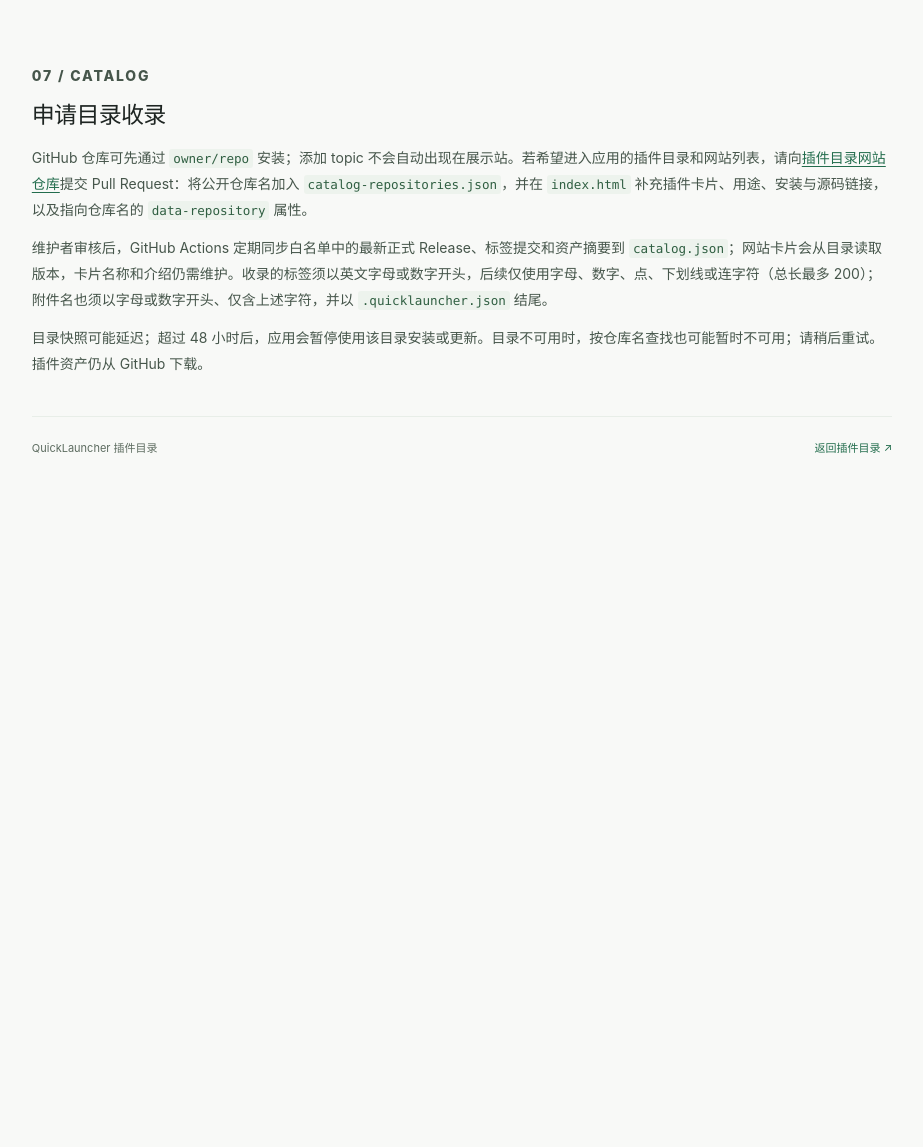
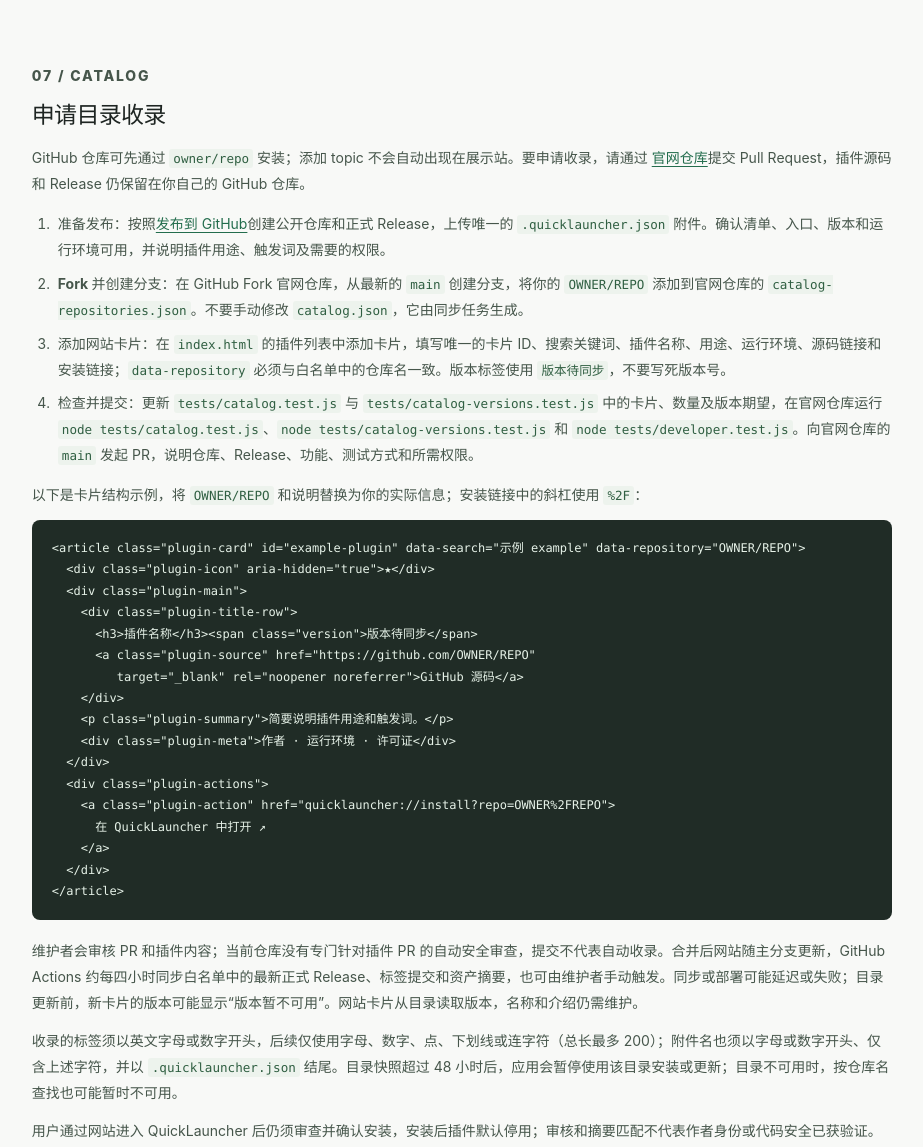
Before and after one commit to peiel/quicklauncher-plugin-site, a plain HTML site: page developer.html in a window 1280 px wide. Shown: the part 5105-6252 px from the top of the page, without its empty margins (311-1234 px from the left). Before the commit the page ends 5592 px from the top, so only its background shows below. Drawn offline with Linux system fonts and the light colour scheme.

Commit message:
docs: explain plugin contribution via pull requests

```diff
--- a/developer.html
+++ b/developer.html
@@ -155,9 +155,34 @@ python3 "$WORK_DIR/package_github_plugin.py" "$WORK_DIR/source" "$WORK_DIR/my-pl
 
       <section class="docs-section" id="catalog" aria-labelledby="catalog-title">
         <p class="section-label">07 / CATALOG</p><h2 id="catalog-title">申请目录收录</h2>
-        <p>GitHub 仓库可先通过 <code>owner/repo</code> 安装；添加 topic 不会自动出现在展示站。若希望进入应用的插件目录和网站列表，请向<a href="https://github.com/peiel/quicklauncher-plugin-site">插件目录网站仓库</a>提交 Pull Request：将公开仓库名加入 <code>catalog-repositories.json</code>，并在 <code>index.html</code> 补充插件卡片、用途、安装与源码链接，以及指向仓库名的 <code>data-repository</code> 属性。</p>
-        <p>维护者审核后，GitHub Actions 定期同步白名单中的最新正式 Release、标签提交和资产摘要到 <code>catalog.json</code>；网站卡片会从目录读取版本，卡片名称和介绍仍需维护。收录的标签须以英文字母或数字开头，后续仅使用字母、数字、点、下划线或连字符（总长最多 200）；附件名也须以字母或数字开头、仅含上述字符，并以 <code>.quicklauncher.json</code> 结尾。</p>
-        <p>目录快照可能延迟；超过 48 小时后，应用会暂停使用该目录安装或更新。目录不可用时，按仓库名查找也可能暂时不可用；请稍后重试。插件资产仍从 GitHub 下载。</p>
+        <p>GitHub 仓库可先通过 <code>owner/repo</code> 安装；添加 topic 不会自动出现在展示站。要申请收录，请通过 <a href="https://github.com/peiel/quicklauncher-plugin-site">官网仓库</a>提交 Pull Request，插件源码和 Release 仍保留在你自己的 GitHub 仓库。</p>
+        <ol class="docs-list">
+          <li><strong>准备发布：</strong>按照<a href="#publish">发布到 GitHub</a>创建公开仓库和正式 Release，上传唯一的 <code>.quicklauncher.json</code> 附件。确认清单、入口、版本和运行环境可用，并说明插件用途、触发词及需要的权限。</li>
+          <li><strong>Fork 并创建分支：</strong>在 GitHub Fork 官网仓库，从最新的 <code>main</code> 创建分支，将你的 <code>OWNER/REPO</code> 添加到官网仓库的 <code>catalog-repositories.json</code>。不要手动修改 <code>catalog.json</code>，它由同步任务生成。</li>
+          <li><strong>添加网站卡片：</strong>在 <code>index.html</code> 的插件列表中添加卡片，填写唯一的卡片 ID、搜索关键词、插件名称、用途、运行环境、源码链接和安装链接；<code>data-repository</code> 必须与白名单中的仓库名一致。版本标签使用 <code>版本待同步</code>，不要写死版本号。</li>
+          <li><strong>检查并提交：</strong>更新 <code>tests/catalog.test.js</code> 与 <code>tests/catalog-versions.test.js</code> 中的卡片、数量及版本期望，在官网仓库运行 <code>node tests/catalog.test.js</code>、<code>node tests/catalog-versions.test.js</code> 和 <code>node tests/developer.test.js</code>。向官网仓库的 <code>main</code> 发起 PR，说明仓库、Release、功能、测试方式和所需权限。</li>
+        </ol>
+        <p>以下是卡片结构示例，将 <code>OWNER/REPO</code> 和说明替换为你的实际信息；安装链接中的斜杠使用 <code>%2F</code>：</p>
+        <pre><code>&lt;article class=&quot;plugin-card&quot; id=&quot;example-plugin&quot; data-search=&quot;示例 example&quot; data-repository=&quot;OWNER/REPO&quot;&gt;
+  &lt;div class=&quot;plugin-icon&quot; aria-hidden=&quot;true&quot;&gt;★&lt;/div&gt;
+  &lt;div class=&quot;plugin-main&quot;&gt;
+    &lt;div class=&quot;plugin-title-row&quot;&gt;
+      &lt;h3&gt;插件名称&lt;/h3&gt;&lt;span class=&quot;version&quot;&gt;版本待同步&lt;/span&gt;
+      &lt;a class=&quot;plugin-source&quot; href=&quot;https://github.com/OWNER/REPO&quot;
+         target=&quot;_blank&quot; rel=&quot;noopener noreferrer&quot;&gt;GitHub 源码&lt;/a&gt;
+    &lt;/div&gt;
+    &lt;p class=&quot;plugin-summary&quot;&gt;简要说明插件用途和触发词。&lt;/p&gt;
+    &lt;div class=&quot;plugin-meta&quot;&gt;作者 · 运行环境 · 许可证&lt;/div&gt;
+  &lt;/div&gt;
+  &lt;div class=&quot;plugin-actions&quot;&gt;
+    &lt;a class=&quot;plugin-action&quot; href=&quot;quicklauncher://install?repo=OWNER%2FREPO&quot;&gt;
+      在 QuickLauncher 中打开 ↗
+    &lt;/a&gt;
+  &lt;/div&gt;
+&lt;/article&gt;</code></pre>
+        <p>维护者会审核 PR 和插件内容；当前仓库没有专门针对插件 PR 的自动安全审查，提交不代表自动收录。合并后网站随主分支更新，GitHub Actions 约每四小时同步白名单中的最新正式 Release、标签提交和资产摘要，也可由维护者手动触发。同步或部署可能延迟或失败；目录更新前，新卡片的版本可能显示“版本暂不可用”。网站卡片从目录读取版本，名称和介绍仍需维护。</p>
+        <p>收录的标签须以英文字母或数字开头，后续仅使用字母、数字、点、下划线或连字符（总长最多 200）；附件名也须以字母或数字开头、仅含上述字符，并以 <code>.quicklauncher.json</code> 结尾。目录快照超过 48 小时后，应用会暂停使用该目录安装或更新；目录不可用时，按仓库名查找也可能暂时不可用。</p>
+        <p>用户通过网站进入 QuickLauncher 后仍须审查并确认安装，安装后插件默认停用；审核和摘要匹配不代表作者身份或代码安全已获验证。</p>
       </section>
       <footer><span>QuickLauncher 插件目录</span><a href="./">返回插件目录 ↗</a></footer>
     </div>
```
